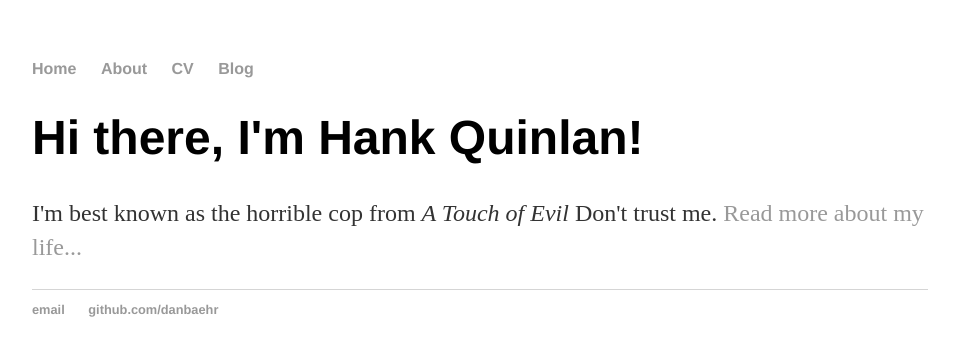
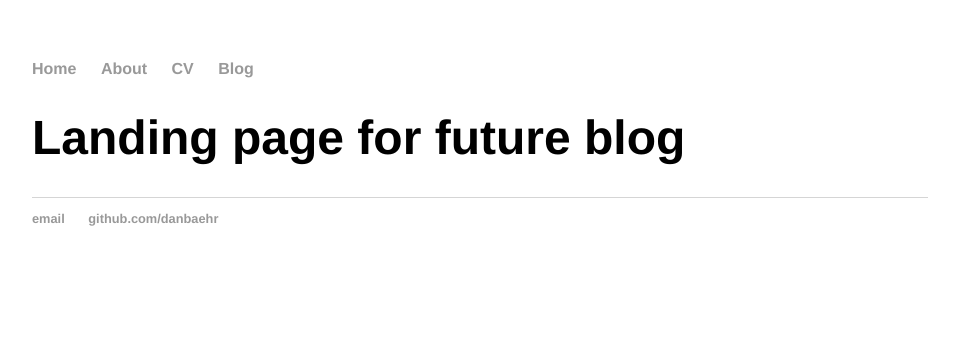
Before and after one commit to danbaehr/danbaehr.github.io, a Jekyll site: the page built from index.html, in a window 1280 px wide. Shown: the top 356 px of the page, without its empty margins (160-1115 px from the left). Built offline with Jekyll 4.4.1, drawn with Linux system fonts in a browser that asks for light colours.

Commit message:
updated home page

```diff
--- a/index.html
+++ b/index.html
@@ -1,8 +1,7 @@
 ---
 layout: default
-title: Hank Quinlan, Horrible Cop
+title: Dan Baehr Trivial Knowledge
 ---
 <div class="blurb">
-	<h1>Hi there, I'm Hank Quinlan!</h1>
-	<p>I'm best known as the horrible cop from <em>A Touch of Evil</em> Don't trust me. <a href="/about">Read more about my life...</a></p>
+	<h1>Landing page for future blog</h1>
 </div><!-- /.blurb -->
```
